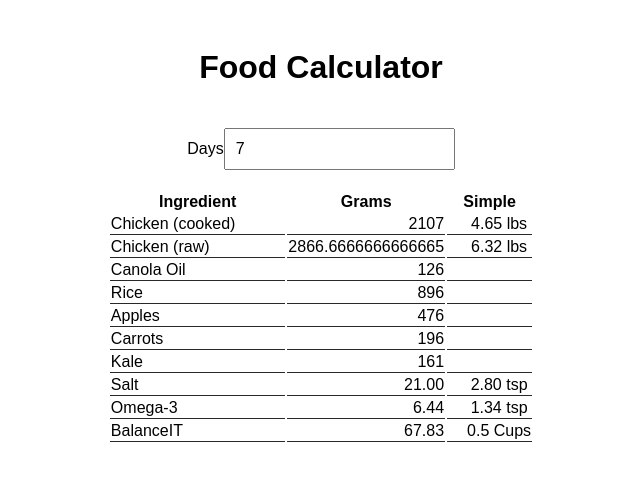
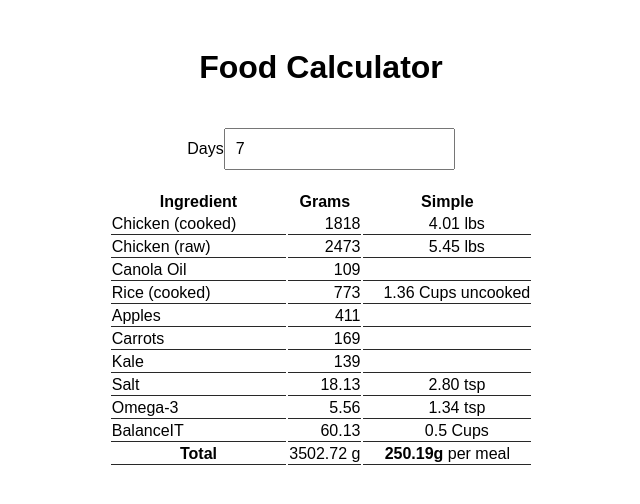
Before and after one commit to NathanHil/dog, a React (Create React App) app: page / in a window 1280 px wide. Shown: the top 504 px of the page, without its empty margins (319-959 px from the left). Built offline with nearby package versions, Linux system fonts and the light colour scheme.

Commit message:
Update amounts to reflect 250g per meal

```diff
--- a/src/components/IngredientList.tsx
+++ b/src/components/IngredientList.tsx
@@ -8,15 +8,17 @@ interface IngredientListProps {
 
 const IngredientList: React.FC<IngredientListProps> = ({ days }) => {
   const ingredients = {
-    chicken: days * 301, // 296 grams of chicken per day
-    canola: days * 18,
-    rice: days * 128,
-    apples: days * 68,
-    carrots: days * 28,
-    kale: days * 23,
-    salt: days * 3,
-    omega3: days * 0.92,
-    balanceit: days * 9.69
+    chicken: days * 259.65, // 301 grams of chicken per day
+    canola: days * 15.52,
+    rice: days * 110.4,
+    uncookedRice: days * 0.1948,
+    apples: days * 58.66,
+    carrots: days * 24.15,
+    kale: days * 19.84,
+    salt: days * 2.59,
+    omega3: days * 0.794,
+    balanceit: days * 8.59,
+    total: days * (259.65+15.52+110.4+0.1948+58.66+24.15+19.84+2.59+0.794+8.59)
   };
 
   return (
@@ -30,16 +32,17 @@ const IngredientList: React.FC<IngredientListProps> = ({ days }) => {
           </tr>
         </thead>
         <tbody>
-        <IngredientItem name="Chicken (cooked)" amount={ingredients.chicken} volume={(ingredients.chicken/453.592).toFixed(2)+" lbs"} />
-        <IngredientItem name="Chicken (raw)" amount={ingredients.chicken/0.735} volume={((ingredients.chicken/0.735)/453.592).toFixed(2)+" lbs"} />
-        <IngredientItem name="Canola Oil" amount={ingredients.canola} />
-        <IngredientItem name="Rice" amount={ingredients.rice} />
-        <IngredientItem name="Apples" amount={ingredients.apples} />
-        <IngredientItem name="Carrots" amount={ingredients.carrots} />
-        <IngredientItem name="Kale" amount={ingredients.kale} />
+        <IngredientItem name="Chicken (cooked)" amount={ingredients.chicken.toFixed(0)} volume={(ingredients.chicken/453.592).toFixed(2)+" lbs"} />
+        <IngredientItem name="Chicken (raw)" amount={(ingredients.chicken/0.735).toFixed(0)} volume={((ingredients.chicken/0.735)/453.592).toFixed(2)+" lbs"} />
+        <IngredientItem name="Canola Oil" amount={ingredients.canola.toFixed(0)} />
+        <IngredientItem name="Rice (cooked)" amount={ingredients.rice.toFixed(0)} volume={(ingredients.uncookedRice).toFixed(2)+" Cups uncooked"}/>
+        <IngredientItem name="Apples" amount={ingredients.apples.toFixed(0)} />
+        <IngredientItem name="Carrots" amount={ingredients.carrots.toFixed(0)} />
+        <IngredientItem name="Kale" amount={ingredients.kale.toFixed(0)} />
         <IngredientItem name="Salt" amount={(ingredients.salt).toFixed(2)} volume={(days * 0.4).toFixed(2)+" tsp"} />
         <IngredientItem name="Omega-3" amount={(ingredients.omega3).toFixed(2)} volume={(days * 0.191356628461).toFixed(2)+" tsp"} />
         <IngredientItem name="BalanceIT" amount={(ingredients.balanceit).toFixed(2)} volume={(days * 0.07008).toFixed(1)+" Cups"}/>
+        <tr><td><strong>Total</strong></td><td>{ingredients.total.toFixed(2)} g</td><td><strong>{((ingredients.total / days)/2).toFixed(2)}g</strong> per meal</td></tr>
         </tbody>
       </table>
     </div>
```
Also changed, not shown: 7 other files (tests, documents, lock files or other folders).
